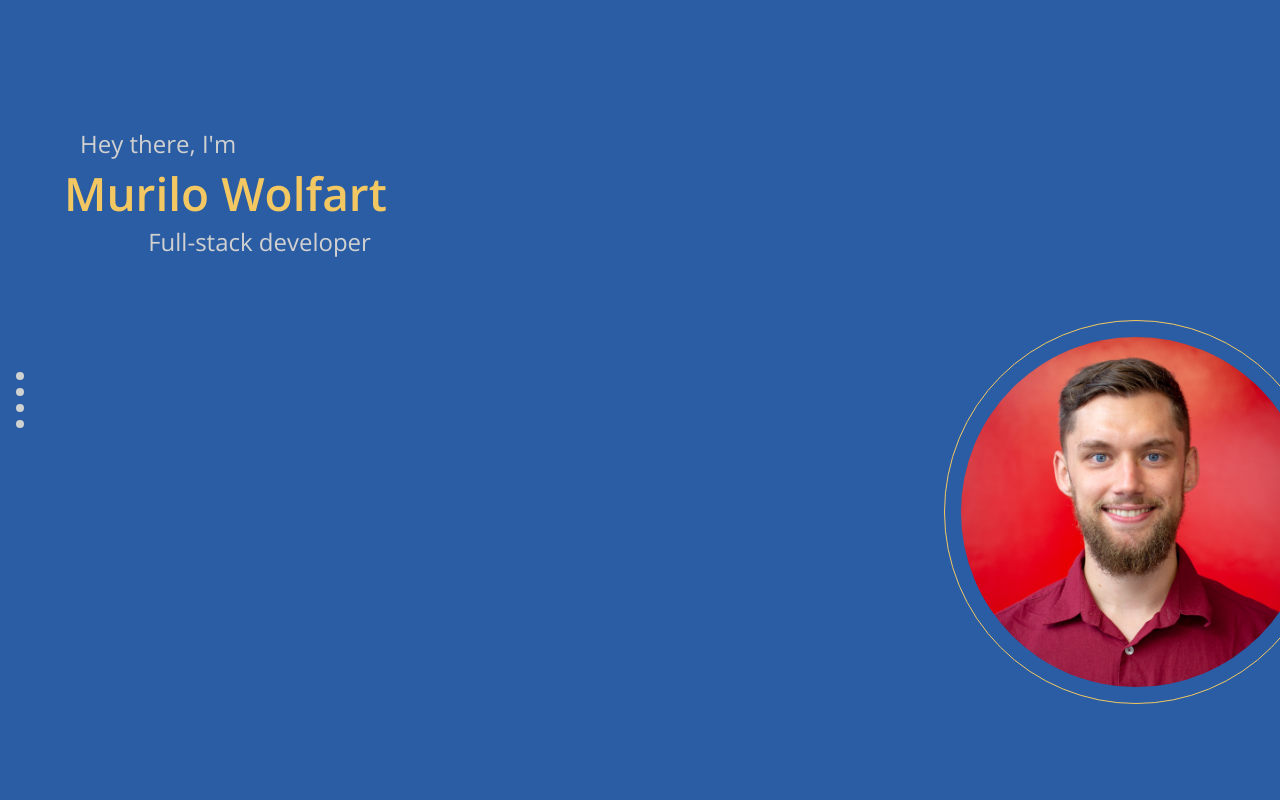
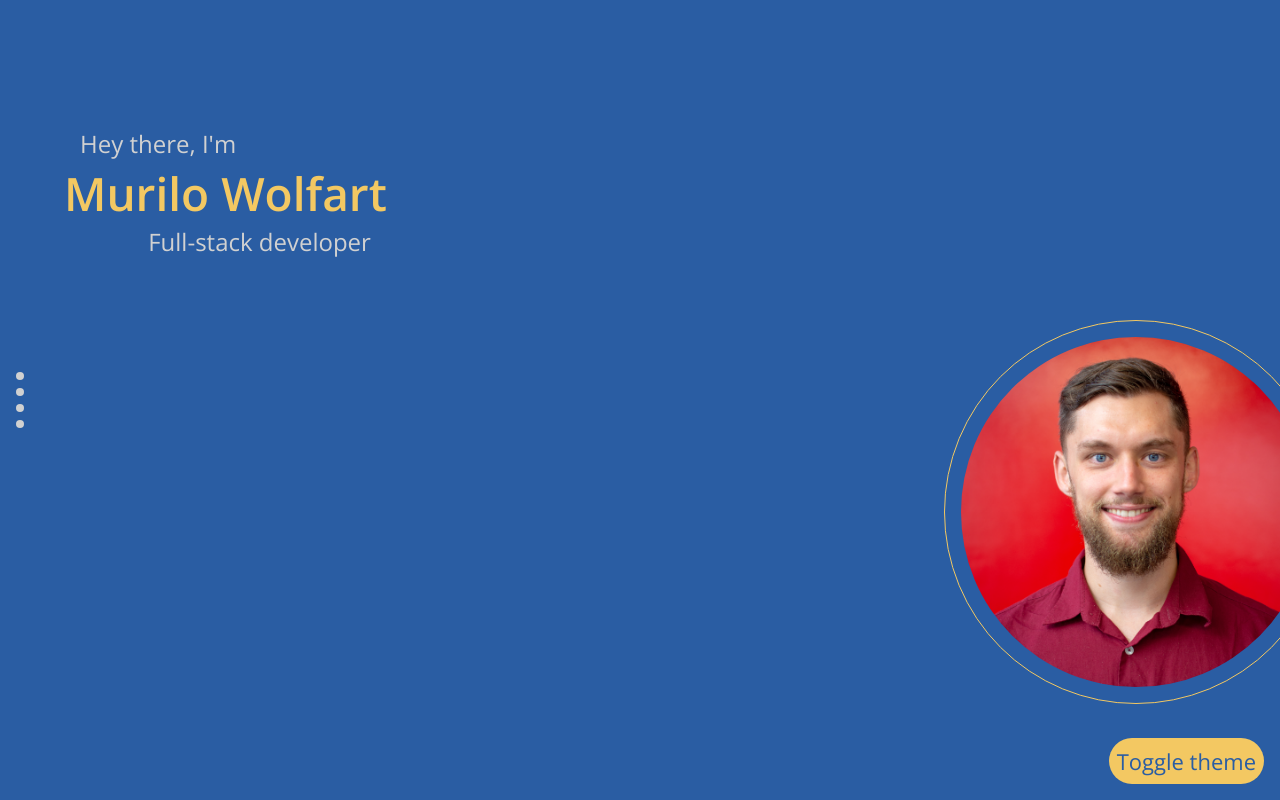
Before and after one commit to mwolfart/mwolfart.github.io, a React (Vite) app: page / in a window 1280 px wide. Built offline with nearby package versions, Linux system fonts and the light colour scheme.

Commit message:
theme toggle

```diff
--- a/src/App.tsx
+++ b/src/App.tsx
@@ -5,6 +5,7 @@ import { IntroPage } from "./components/page-intro";
 import { PageScroller } from "./components/page-scroller";
 import { TechsPage } from "./components/page-techs/index.tsx";
 import { ContactPage } from "./components/page-contact/index.tsx";
+import { ThemeToggle } from "./components/theme-toggle/index.tsx";
 
 function App() {
   return (
@@ -15,6 +16,9 @@ function App() {
         <TechsPage />
         <ContactPage />
       </PageScroller>
+      <div className="absolute right-4 bottom-4">
+        <ThemeToggle />
+      </div>
     </div>
   );
 }
--- /dev/null
+++ b/src/components/theme-toggle/index.tsx
@@ -0,0 +1,12 @@
+export const ThemeToggle = () => {
+  return (
+    <button
+      className="bg-primary text-background rounded-full p-2"
+      onClick={() => {
+        document.documentElement.classList.toggle("dark");
+      }}
+    >
+      Toggle theme
+    </button>
+  );
+};
```
